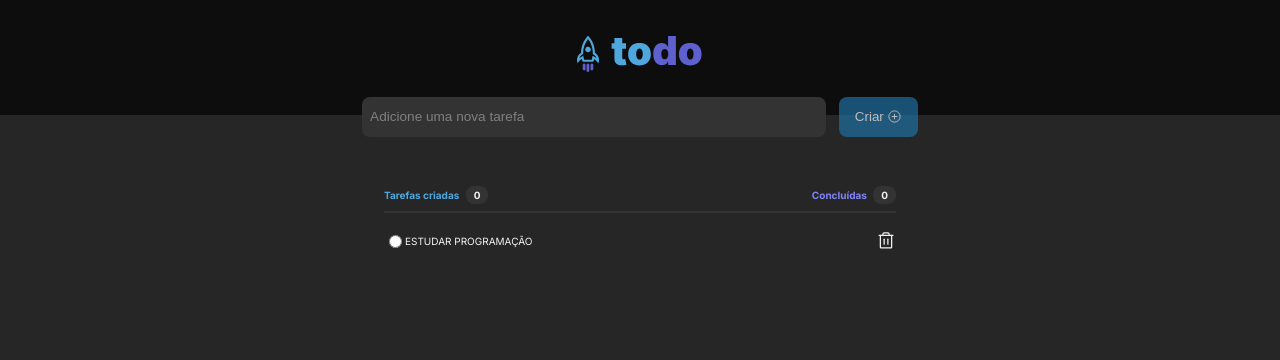
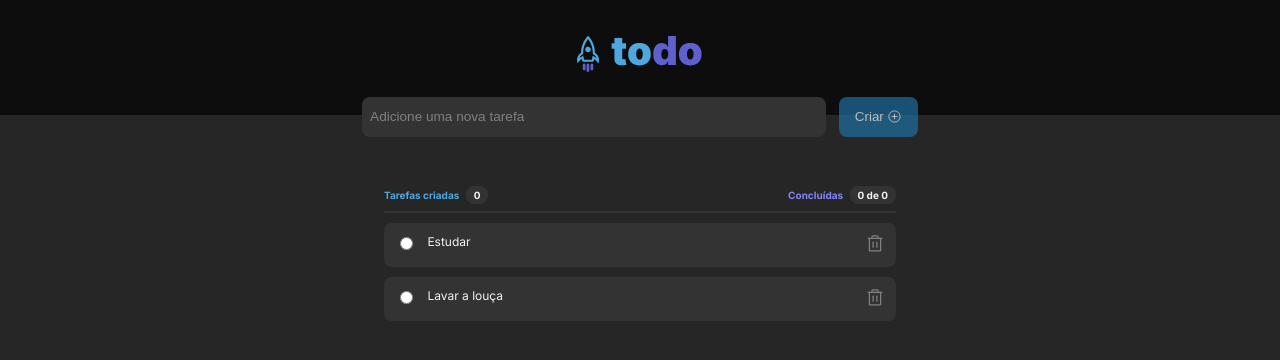
Before and after one commit to cauealb/projects-React, a React (Vite) app in the folder 04 - todo/: page / in a window 1280 px wide. Shown: the top 360 px of the page. Built offline with nearby package versions, Linux system fonts and the light colour scheme.

Commit message:
chore: removendo códigos desnecessários + chamando a mensagem quando não tiver task

```diff
--- a/04 - todo/src/Components/ListTask/ListTask.module.css
+++ b/04 - todo/src/Components/ListTask/ListTask.module.css
@@ -1,7 +1,6 @@
 .content {
     margin: 4rem auto;
     width: 40%;
-    /* background-color: yellow; */
 }
 
 .infos {
@@ -53,11 +52,27 @@
 
 .content__task {
     display: flex;
-    align-items: center;
     justify-content: space-between;
-    margin-top: 0.75rem;
+    margin-top: 0.60rem;
+    width: 100%;
+    background-color: var(--gray-400);
+    padding: 0.70rem;
+    border-radius: 8px;
+    box-sizing: border-box;
 }
 
 .content__task p {
     flex-grow: 1;
+    font-size: 0.75rem;
+    margin: 0 0.70rem;
 }
+
+.content__task span {
+    color: var(--gray-300);
+    cursor: pointer;
+    transition: color 0.2s linear;
+
+    &:hover {
+        color: var(--red-500);
+    }
+}
--- a/04 - todo/src/Components/ListTask/ListTask.tsx
+++ b/04 - todo/src/Components/ListTask/ListTask.tsx
@@ -4,7 +4,7 @@ import Clipboard  from '../../assets/Clipboard.svg'
 import { Trash } from 'phosphor-react'
 
 const api = [
-    "Estudar programação"
+    "Estudar", "Lavar a louça"
 ]
 
 export function ListTask () {
@@ -25,35 +25,33 @@ export function ListTask () {
                         <p>
                             Concluídas
                         </p>
-                        <span className={styleList.numbertask}>{taskFinished}</span>
+                        <span className={styleList.numbertask}>{taskFinished} de {taskCreate}</span>
                     </div>
                 </div>
 
+                {api.length > 0 ? (
+                    api.map((item) => {
+                        return (
                             <div className={styleList.content__task}>
                                 <form className={styleList.radio}>
                                     <input type="radio" />
                                 </form>
-                        <p>ESTUDAR PROGRAMAÇÃO</p>
-                        <Trash size={20} />
-                </div>
-
-
-                {/* {api.map((item) => {
-                    return (
-                        <div>
-
+                                <p>{item}</p>
+                                <span><Trash size={20} /></span>
                             </div>
                         )
-                })} */}
-
-                {/* <div className={styleList.alert_notask}>
+                    })
+                ) : (
+                    <div className={styleList.alert_notask}>
                         <img src={Clipboard}/>
                         <div className={styleList.notask__infos}>
                             <p>Você ainda não tem tarefas cadastradas</p>
                             <p>Crie tarefas e organize seus itens a fazer</p>
                         </div>
-                </div> */}
                     </div>
+                )}
+            </div>
+
         </>
     )
 }
```
Lines whose indentation alone changed are shown as unchanged.
